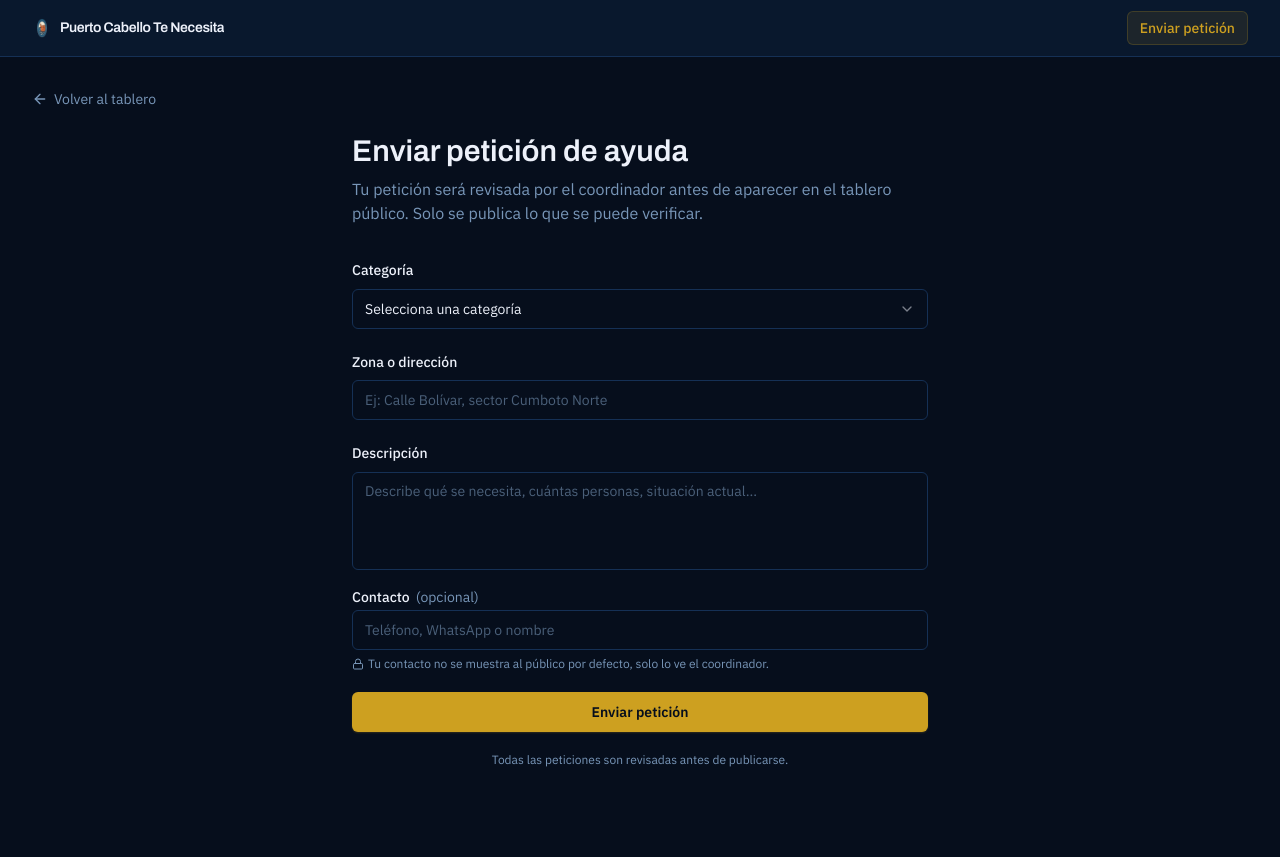
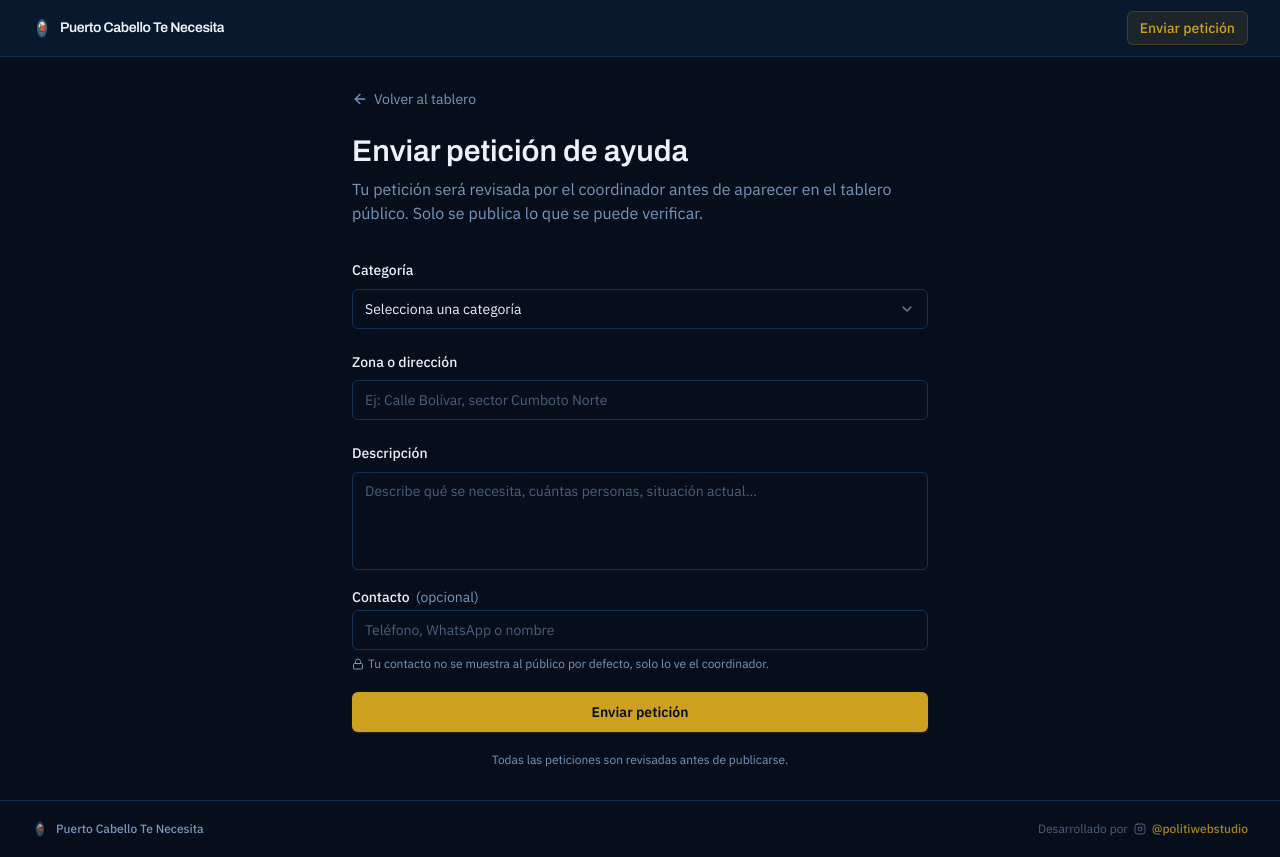
Before and after one commit to Politi23/PuertoCabelloTeNecesita, a Next.js app: page /enviar in a window 1280 px wide. Before the commit the page ends 800 px from the top, so only its background shows below. Built offline with nearby package versions, Linux system fonts and the light colour scheme.

Commit message:
feat: footer profesional con creditos, lightbox mejorado y pulido visual

```diff
--- /dev/null
+++ b/app/(public)/layout.tsx
@@ -0,0 +1,10 @@
+import { Footer } from '@/components/layout/footer'
+
+export default function PublicLayout({ children }: { children: React.ReactNode }) {
+  return (
+    <div className="min-h-screen flex flex-col">
+      {children}
+      <Footer />
+    </div>
+  )
+}
--- /dev/null
+++ b/components/layout/footer.tsx
@@ -0,0 +1,44 @@
+import Image from 'next/image'
+import Link from 'next/link'
+import { Instagram } from 'lucide-react'
+
+export function Footer() {
+  return (
+    <footer className="border-t border-line mt-auto">
+      <div className="max-w-container xl:max-w-container-xl 2xl:max-w-container-tv mx-auto px-4 sm:px-6 lg:px-8 h-14 flex items-center justify-between gap-4">
+        <Link
+          href="/"
+          className="flex items-center gap-2 focus-visible:outline-none focus-visible:ring-2 focus-visible:ring-gold rounded"
+          aria-label="Inicio"
+        >
+          <Image
+            src="/android-chrome-192x192.png"
+            alt=""
+            width={16}
+            height={16}
+            className="shrink-0 opacity-70"
+            aria-hidden="true"
+          />
+          <span className="text-xs text-muted font-medium hidden sm:inline">
+            Puerto Cabello Te Necesita
+          </span>
+        </Link>
+
+        <a
+          href="https://www.instagram.com/politiwebstudio/"
+          target="_blank"
+          rel="noopener noreferrer"
+          className="flex items-center gap-1.5 text-xs text-muted hover:text-gold transition-colors duration-150 focus-visible:outline-none focus-visible:ring-2 focus-visible:ring-gold rounded group"
+        >
+          <span className="text-muted/60 group-hover:text-muted transition-colors duration-150">
+            Desarrollado por
+          </span>
+          <Instagram className="h-3 w-3 shrink-0 text-muted/60 group-hover:text-gold transition-colors duration-150" aria-hidden="true" />
+          <span className="text-gold/80 group-hover:text-gold font-medium transition-colors duration-150">
+            @politiwebstudio
+          </span>
+        </a>
+      </div>
+    </footer>
+  )
+}
--- a/components/layout/header.tsx
+++ b/components/layout/header.tsx
@@ -9,7 +9,7 @@
           href="/"
           className="flex items-center gap-2 focus-visible:ring-2 focus-visible:ring-gold rounded min-w-0"
         >
-          <Image src="/android-chrome-192x192.png" alt="" width={20} height={20} className="shrink-0 3xl:w-6 3xl:h-6" aria-hidden="true" />
+          <Image src="/android-chrome-192x192.png" alt="" width={20} height={20} className="shrink-0 3xl:w-6 3xl:h-6" aria-hidden="true" priority />
           <span className="font-archivo font-semibold text-ink text-sm 3xl:text-base tracking-tight truncate">
             Puerto Cabello Te Necesita
           </span>
--- a/components/pets/pet-card.tsx
+++ b/components/pets/pet-card.tsx
@@ -1,6 +1,6 @@
 'use client'
 
-import { useState } from 'react'
+import { useState, useEffect, useCallback } from 'react'
 import { Phone, MapPin, X, ZoomIn } from 'lucide-react'
 import { formatRelativeTime } from '@/lib/utils'
 import { PET_SPECIES_LABELS } from '@/types/database'
@@ -8,6 +8,19 @@
 
 export function PetCard({ pet }: { pet: LostPet }) {
   const [open, setOpen] = useState(false)
+
+  const close = useCallback(() => setOpen(false), [])
+
+  useEffect(() => {
+    if (!open) return
+    document.body.style.overflow = 'hidden'
+    const onKey = (e: KeyboardEvent) => { if (e.key === 'Escape') close() }
+    window.addEventListener('keydown', onKey)
+    return () => {
+      document.body.style.overflow = ''
+      window.removeEventListener('keydown', onKey)
+    }
+  }, [open, close])
 
   return (
     <>
@@ -60,21 +73,26 @@
           role="dialog"
           aria-modal="true"
           aria-label={`Foto de ${pet.name}`}
-          className="fixed inset-0 z-50 bg-bg/90 backdrop-blur-sm flex items-center justify-center p-4"
-          onClick={() => setOpen(false)}
+          className="fixed inset-0 z-50 flex items-center justify-center p-4 animate-in fade-in duration-150"
+          style={{ background: 'color-mix(in srgb, var(--bg) 92%, transparent)' }}
+          onClick={close}
         >
+          <div
+            className="absolute inset-0 -z-10 backdrop-blur-sm"
+            aria-hidden="true"
+          />
           <button
             type="button"
-            onClick={() => setOpen(false)}
-            className="absolute top-4 right-4 bg-surface border border-line text-ink rounded-full p-2 hover:bg-line transition-colors focus-visible:outline-none focus-visible:ring-2 focus-visible:ring-gold"
-            aria-label="Cerrar"
+            onClick={close}
+            className="absolute top-4 right-4 bg-surface border border-line text-ink rounded-full p-2 hover:bg-line transition-colors duration-150 focus-visible:outline-none focus-visible:ring-2 focus-visible:ring-gold"
+            aria-label="Cerrar (Esc)"
           >
             <X className="h-5 w-5" />
           </button>
           <img
             src={pet.photo_url}
             alt={`${PET_SPECIES_LABELS[pet.species]} llamado ${pet.name}`}
-            className="max-w-full max-h-[85vh] rounded-xl object-contain shadow-2xl"
+            className="max-w-full max-h-[85vh] rounded-xl object-contain shadow-2xl animate-in zoom-in-95 duration-150"
             onClick={(e) => e.stopPropagation()}
           />
         </div>
--- a/components/pets/published-pet-item.tsx
+++ b/components/pets/published-pet-item.tsx
@@ -47,11 +47,11 @@
 
         <div className="space-y-1.5 text-xs text-muted">
           <div className="flex items-center gap-1.5">
-            <MapPin className="h-3 w-3 shrink-0" />
+            <MapPin className="h-3 w-3 shrink-0" aria-hidden="true" />
             {pet.zone}
           </div>
           <div className="flex items-center gap-1.5 bg-bg border border-line/60 rounded px-2 py-1.5">
-            <Phone className="h-3 w-3 shrink-0 text-gold" />
+            <Phone className="h-3 w-3 shrink-0 text-gold" aria-hidden="true" />
             <span className="font-mono text-ink">{pet.contact}</span>
           </div>
         </div>
```
